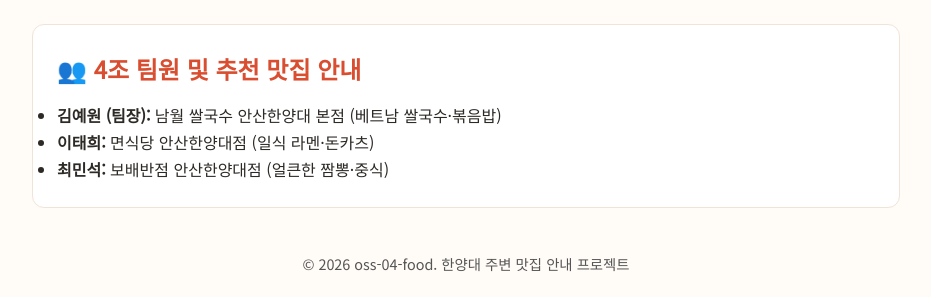
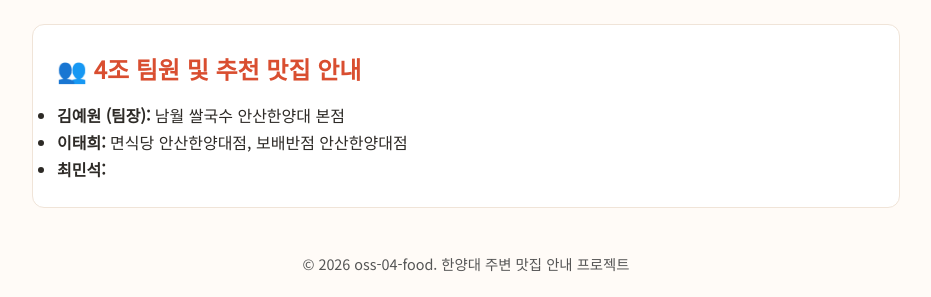
Before and after one commit to kyw070314/oss-04-food, a plain HTML site: page index.html in a window 1280 px wide. Shown: the part 940-1237 px from the top of the page, without its empty margins (174-1105 px from the left). Drawn offline with Linux system fonts and the light colour scheme.

Commit message:
Update index.html

```diff
--- a/index.html
+++ b/index.html
@@ -45,9 +45,9 @@
     <section style="margin-top: 24px;">
       <h2>👥 4조 팀원 및 추천 맛집 안내</h2>
       <ul>
-        <li><strong>김예원 (팀장):</strong> 남월 쌀국수 안산한양대 본점 (베트남 쌀국수·볶음밥)</li>
-        <li><strong>이태희:</strong> 면식당 안산한양대점 (일식 라멘·돈카츠)</li>
-        <li><strong>최민석:</strong> 보배반점 안산한양대점 (얼큰한 짬뽕·중식)</li>
+        <li><strong>김예원 (팀장):</strong> 남월 쌀국수 안산한양대 본점</li>
+        <li><strong>이태희:</strong> 면식당 안산한양대점, 보배반점 안산한양대점</li>
+        <li><strong>최민석:</strong> </li>
       </ul>
     </section>
   </main>
```
